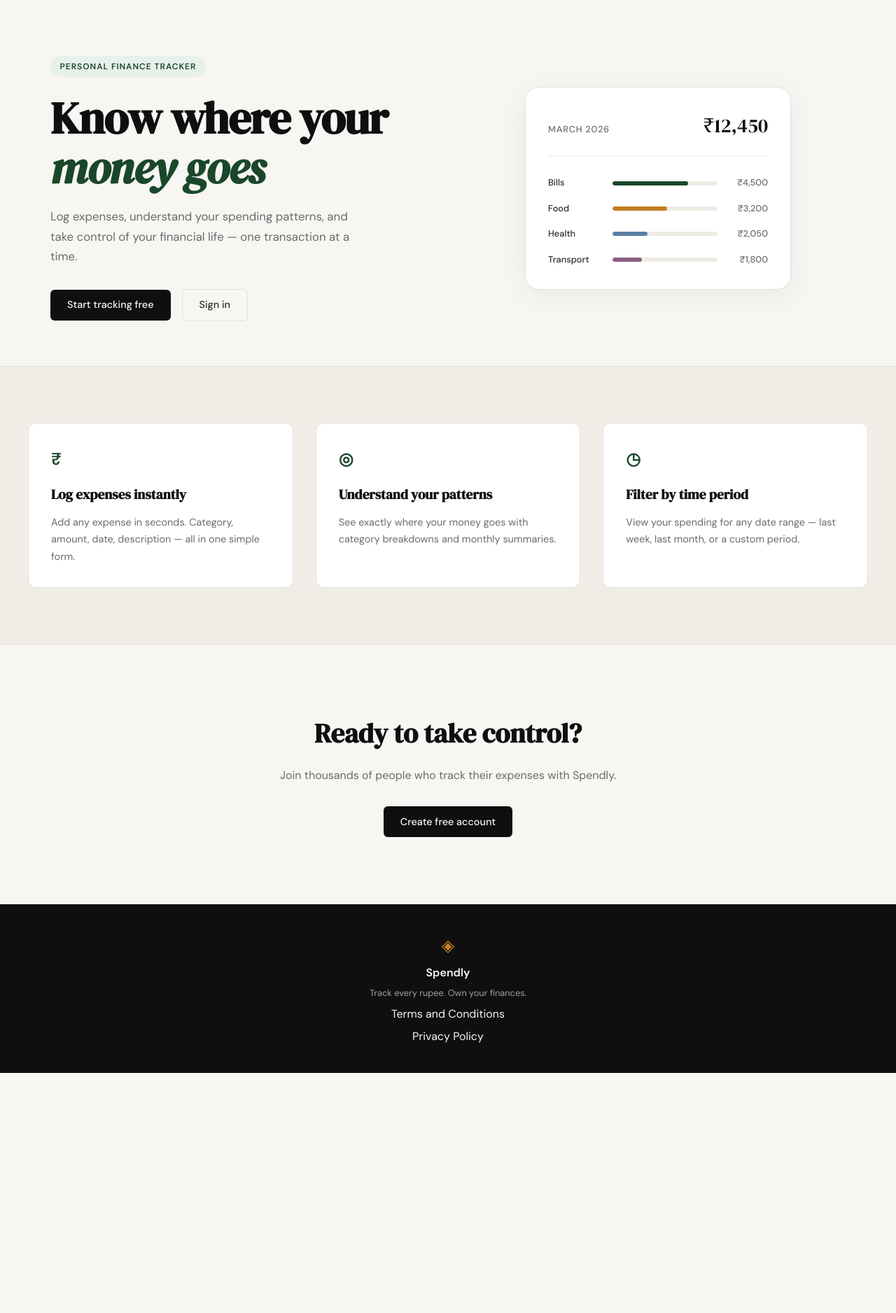
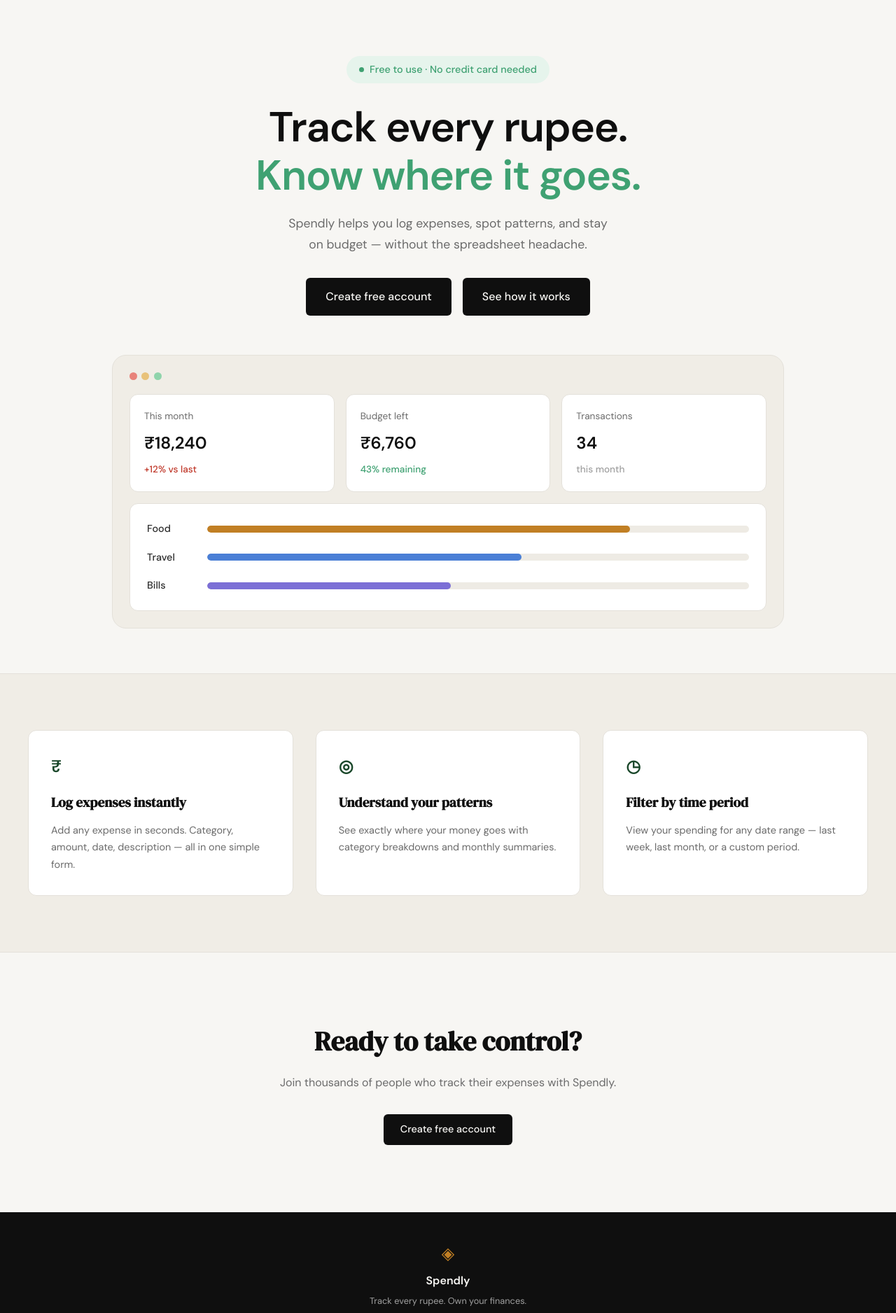
Before and after one commit to chouhan-ramchandra-singh/spendly, a Flask app: page / in a window 1280 px wide. Shown: the part 61-1937 px from the top of the page at 70% size. Before the commit the page ends 1594 px from the top, so only its background shows below. Run offline with Flask 3, Linux system fonts and the light colour scheme.

Commit message:
Redesign landing page hero section
Restyles the hero to a centered, stacked layout with a badge, bold
two-line heading, and a dashboard-style mock preview (stat tiles and
category progress bars) to match the new design reference.

Co-Authored-By: Claude Sonnet 5 <noreply@anthropic.com>
Claude-Session: https://claude.ai/code/session_017s57PAxVz5GSG27xZRiVn7

```diff
--- a/static/css/style.css
+++ b/static/css/style.css
@@ -124,54 +124,77 @@ a { color: inherit; text-decoration: none; }
 /* ------------------------------------------------------------------ */
 
 .hero {
+    --hero-accent: #3fa172;
+    --hero-accent-light: #e6f4ec;
     padding: 5rem 2rem 4rem;
-    display: grid;
-    grid-template-columns: 1fr 1fr;
-    gap: 4rem;
+    display: flex;
+    flex-direction: column;
     align-items: center;
+    gap: 3.5rem;
     max-width: var(--max-width);
     margin: 0 auto;
+    text-align: center;
+}
+
+.hero-inner {
+    display: flex;
+    flex-direction: column;
+    align-items: center;
+    max-width: 640px;
 }
 
 .hero-badge {
-    display: inline-block;
-    background: var(--accent-light);
-    color: var(--accent);
-    font-size: 0.75rem;
-    font-weight: 600;
-    letter-spacing: 0.08em;
-    text-transform: uppercase;
-    padding: 0.35rem 0.85rem;
+    display: inline-flex;
+    align-items: center;
+    gap: 0.5rem;
+    background: var(--hero-accent-light);
+    color: var(--hero-accent);
+    font-size: 0.9rem;
+    font-weight: 500;
+    padding: 0.5rem 1.1rem;
     border-radius: 999px;
-    margin-bottom: 1.5rem;
+    margin-bottom: 1.75rem;
+}
+
+.hero-badge-dot {
+    width: 7px;
+    height: 7px;
+    border-radius: 50%;
+    background: var(--hero-accent);
 }
 
 .hero-title {
-    font-family: var(--font-display);
-    font-size: clamp(2.5rem, 5vw, 4rem);
-    line-height: 1.1;
+    font-family: var(--font-body);
+    font-weight: 700;
+    font-size: clamp(2.5rem, 5.5vw, 3.75rem);
+    line-height: 1.15;
     letter-spacing: -0.02em;
     color: var(--ink);
     margin-bottom: 1.25rem;
 }
 
-.hero-title em {
-    font-style: italic;
-    color: var(--accent);
+.hero-title-accent {
+    color: var(--hero-accent);
 }
 
 .hero-subtitle {
-    font-size: 1.05rem;
+    font-size: 1.1rem;
     color: var(--ink-muted);
     line-height: 1.7;
-    max-width: 460px;
-    margin-bottom: 2rem;
+    max-width: 480px;
+    margin: 0 auto 2rem;
 }
 
 .hero-actions {
     display: flex;
     gap: 1rem;
     align-items: center;
+    justify-content: center;
+}
+
+.hero-actions .btn-primary {
+    padding: 0.9rem 1.75rem;
+    font-size: 1rem;
 }
 
 /* ------------------------------------------------------------------ */
@@ -181,58 +204,98 @@ a { color: inherit; text-decoration: none; }
 .hero-visual {
     display: flex;
     justify-content: center;
+    width: 100%;
 }
 
 .mock-card {
+    background: var(--paper-warm);
+    border: 1px solid var(--border);
+    border-radius: var(--radius-lg);
+    padding: 1.5rem;
+    width: 100%;
+    max-width: 960px;
+    text-align: left;
+}
+
+.mock-window-dots {
+    display: flex;
+    gap: 0.4rem;
+    margin-bottom: 1.25rem;
+}
+
+.mock-dot {
+    width: 11px;
+    height: 11px;
+    border-radius: 50%;
+}
+
+.mock-dot-red { background: #e8837a; }
+.mock-dot-yellow { background: #e8c27a; }
+.mock-dot-green { background: #8fd4ab; }
+
+.mock-stats {
+    display: grid;
+    grid-template-columns: repeat(3, 1fr);
+    gap: 1rem;
+    margin-bottom: 1rem;
+}
+
+.mock-stat {
     background: var(--paper-card);
     border: 1px solid var(--border);
-    border-radius: var(--radius-lg);
-    padding: 2rem;
-    width: 100%;
-    max-width: 380px;
-    box-shadow: 0 8px 40px rgba(0,0,0,0.06);
+    border-radius: var(--radius-md);
+    padding: 1.25rem;
+    display: flex;
+    flex-direction: column;
+    gap: 0.5rem;
 }
 
-.mock-card-header {
-    display: flex;
-    justify-content: space-between;
-    align-items: baseline;
-    margin-bottom: 1.75rem;
-    padding-bottom: 1.25rem;
-    border-bottom: 1px solid var(--border-soft);
+.mock-stat-label {
+    font-size: 0.85rem;
+    color: var(--ink-muted);
 }
 
-.mock-label {
-    font-size: 0.8rem;
-    font-weight: 500;
-    color: var(--ink-muted);
-    text-transform: uppercase;
-    letter-spacing: 0.06em;
-}
-
-.mock-total {
-    font-family: var(--font-display);
-    font-size: 1.75rem;
+.mock-stat-value {
+    font-family: var(--font-body);
+    font-weight: 700;
+    font-size: 1.5rem;
     color: var(--ink);
 }
 
-.mock-bars { display: flex; flex-direction: column; gap: 1rem; }
+.mock-stat-delta {
+    font-size: 0.85rem;
+    font-weight: 500;
+}
+
+.mock-stat-delta-neg { color: var(--danger); }
+.mock-stat-delta-pos { color: var(--hero-accent); }
+.mock-stat-delta-muted { color: var(--ink-faint); }
+
+.mock-bars {
+    background: var(--paper-card);
+    border: 1px solid var(--border);
+    border-radius: var(--radius-md);
+    padding: 1.5rem;
+    display: flex;
+    flex-direction: column;
+    gap: 1.1rem;
+}
 
 .mock-bar-row {
     display: grid;
-    grid-template-columns: 80px 1fr 60px;
+    grid-template-columns: 70px 1fr;
     align-items: center;
-    gap: 0.75rem;
+    gap: 1rem;
 }
 
 .mock-cat {
-    font-size: 0.8rem;
+    font-size: 0.9rem;
     font-weight: 500;
     color: var(--ink-soft);
 }
 
 .mock-bar-track {
-    height: 6px;
+    height: 10px;
     background: var(--border-soft);
     border-radius: 999px;
     overflow: hidden;
@@ -240,21 +303,13 @@ a { color: inherit; text-decoration: none; }
 
 .mock-bar {
     height: 100%;
-    background: var(--accent);
+    background: var(--accent-2);
     border-radius: 999px;
     transition: width 0.6s ease;
 }
 
-.mock-bar-2 { background: var(--accent-2); }
-.mock-bar-3 { background: #5b7fa6; }
-.mock-bar-4 { background: #8b5e83; }
-
-.mock-amt {
-    font-size: 0.8rem;
-    font-weight: 500;
-    color: var(--ink-muted);
-    text-align: right;
-}
+.mock-bar-2 { background: #4a7fd6; }
+.mock-bar-3 { background: #7c6fd6; }
 
 /* ------------------------------------------------------------------ */
 /* Buttons                                                             */
@@ -555,14 +610,9 @@ a { color: inherit; text-decoration: none; }
 /* ------------------------------------------------------------------ */
 
 @media (max-width: 900px) {
-    .hero {
-        grid-template-columns: 1fr;
-        text-align: center;
-    }
-
     .hero-subtitle { max-width: 100%; }
     .hero-actions { justify-content: center; }
-    .hero-visual { display: none; }
+    .mock-stats { grid-template-columns: 1fr; }
 
     .features-inner { grid-template-columns: 1fr; }
 }
@@ -570,4 +620,6 @@ a { color: inherit; text-decoration: none; }
 @media (max-width: 600px) {
     .nav-links a:not(.nav-cta) { display: none; }
     .hero { padding: 3rem 1rem 2rem; }
+    .hero-actions { flex-direction: column; width: 100%; }
+    .hero-actions .btn-primary { width: 100%; text-align: center; }
 }
--- a/templates/landing.html
+++ b/templates/landing.html
@@ -6,55 +6,65 @@
 
 <section class="hero">
     <div class="hero-inner">
-        <div class="hero-badge">Personal Finance Tracker</div>
+        <div class="hero-badge">
+            <span class="hero-badge-dot"></span>
+            Free to use &middot; No credit card needed
+        </div>
         <h1 class="hero-title">
-            Know where your<br>
-            <em>money goes</em>
+            Track every rupee.<br>
+            <span class="hero-title-accent">Know where it goes.</span>
         </h1>
         <p class="hero-subtitle">
-            Log expenses, understand your spending patterns,
-            and take control of your financial life —
-            one transaction at a time.
+            Spendly helps you log expenses, spot patterns, and stay
+            on budget — without the spreadsheet headache.
         </p>
         <div class="hero-actions">
-            <a href="{{ url_for('register') }}" class="btn-primary">Start tracking free</a>
-            <a href="{{ url_for('login') }}" class="btn-ghost">Sign in</a>
+            <a href="{{ url_for('register') }}" class="btn-primary">Create free account</a>
+            <a href="{{ url_for('login') }}" class="btn-primary">See how it works</a>
         </div>
     </div>
     <div class="hero-visual">
         <div class="mock-card">
-            <div class="mock-card-header">
-                <span class="mock-label">March 2026</span>
-                <span class="mock-total">₹12,450</span>
+            <div class="mock-window-dots">
+                <span class="mock-dot mock-dot-red"></span>
+                <span class="mock-dot mock-dot-yellow"></span>
+                <span class="mock-dot mock-dot-green"></span>
+            </div>
+            <div class="mock-stats">
+                <div class="mock-stat">
+                    <span class="mock-stat-label">This month</span>
+                    <span class="mock-stat-value">₹18,240</span>
+                    <span class="mock-stat-delta mock-stat-delta-neg">+12% vs last</span>
+                </div>
+                <div class="mock-stat">
+                    <span class="mock-stat-label">Budget left</span>
+                    <span class="mock-stat-value">₹6,760</span>
+                    <span class="mock-stat-delta mock-stat-delta-pos">43% remaining</span>
+                </div>
+                <div class="mock-stat">
+                    <span class="mock-stat-label">Transactions</span>
+                    <span class="mock-stat-value">34</span>
+                    <span class="mock-stat-delta mock-stat-delta-muted">this month</span>
+                </div>
             </div>
             <div class="mock-bars">
                 <div class="mock-bar-row">
+                    <span class="mock-cat">Food</span>
+                    <div class="mock-bar-track">
+                        <div class="mock-bar" style="width: 78%"></div>
+                    </div>
+                </div>
+                <div class="mock-bar-row">
+                    <span class="mock-cat">Travel</span>
+                    <div class="mock-bar-track">
+                        <div class="mock-bar mock-bar-2" style="width: 58%"></div>
+                    </div>
+                </div>
+                <div class="mock-bar-row">
                     <span class="mock-cat">Bills</span>
                     <div class="mock-bar-track">
-                        <div class="mock-bar" style="width: 72%"></div>
+                        <div class="mock-bar mock-bar-3" style="width: 45%"></div>
                     </div>
-                    <span class="mock-amt">₹4,500</span>
-                </div>
-                <div class="mock-bar-row">
-                    <span class="mock-cat">Food</span>
-                    <div class="mock-bar-track">
-                        <div class="mock-bar mock-bar-2" style="width: 52%"></div>
-                    </div>
-                    <span class="mock-amt">₹3,200</span>
-                </div>
-                <div class="mock-bar-row">
-                    <span class="mock-cat">Health</span>
-                    <div class="mock-bar-track">
-                        <div class="mock-bar mock-bar-3" style="width: 33%"></div>
-                    </div>
-                    <span class="mock-amt">₹2,050</span>
-                </div>
-                <div class="mock-bar-row">
-                    <span class="mock-cat">Transport</span>
-                    <div class="mock-bar-track">
-                        <div class="mock-bar mock-bar-4" style="width: 28%"></div>
-                    </div>
-                    <span class="mock-amt">₹1,800</span>
                 </div>
             </div>
         </div>
```
